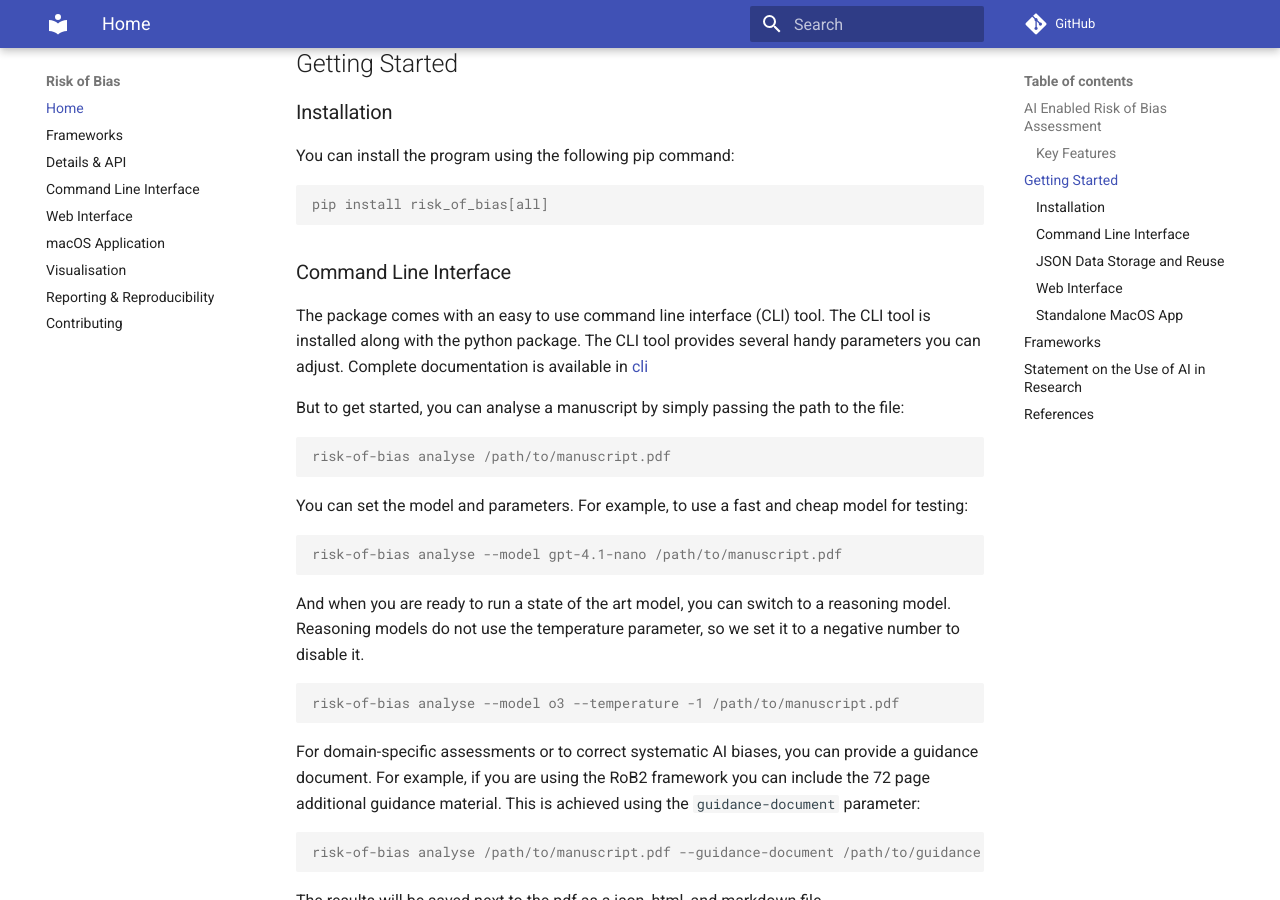
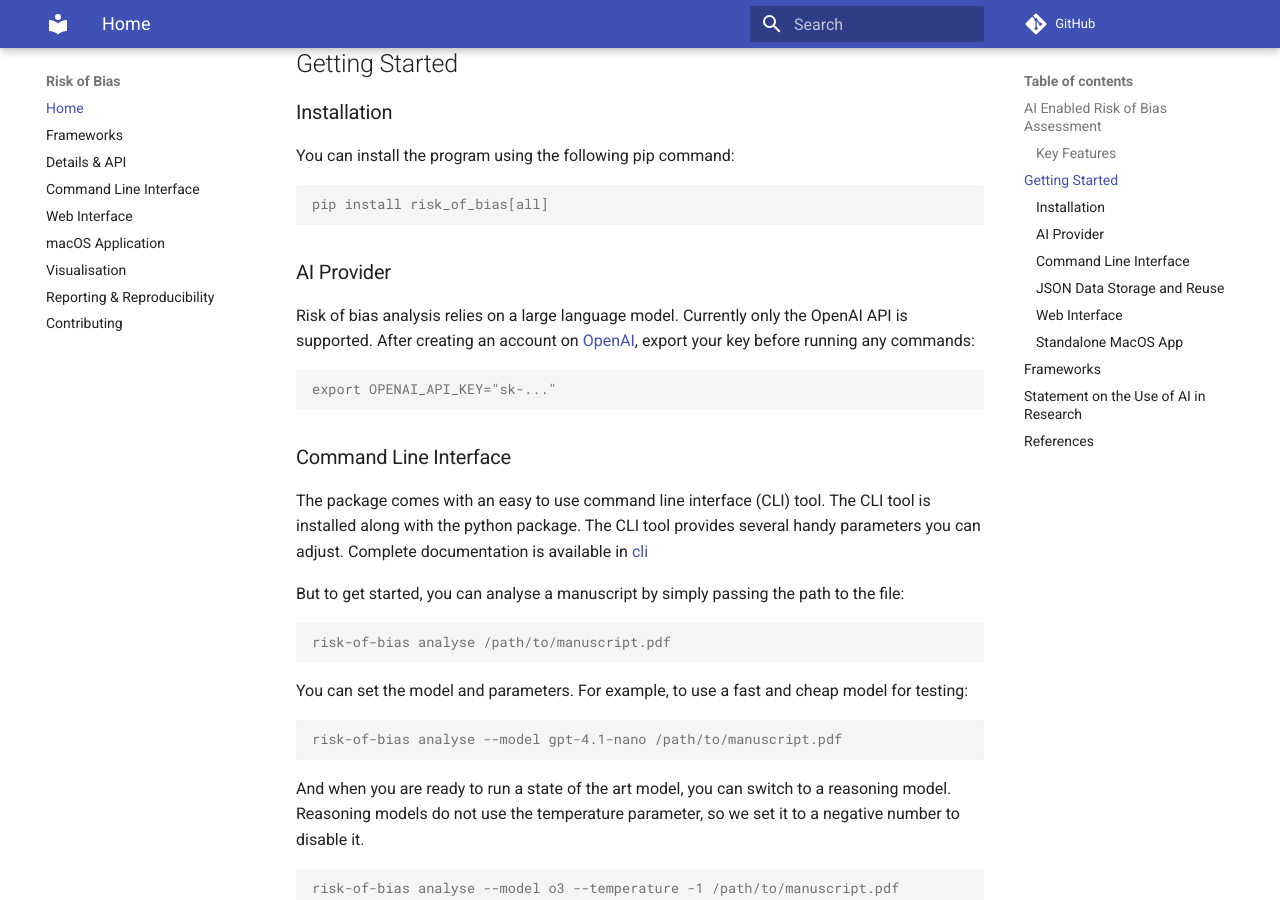
Before and after one commit to rob-luke/risk-of-bias, an MkDocs documentation site: the page built from docs/index.md, in a window 1280 px wide and 900 px high, scrolled down 709 px. Built offline with MkDocs 1.6.1 and Material for MkDocs 9.7.7, drawn with Linux system fonts in a browser that asks for light colours; comment, search, counter and statistics services are not loaded.

````diff
--- a/docs/index.md
+++ b/docs/index.md
@@ -26,6 +26,17 @@ You can install the program using the following pip command:
 
 ```console
 pip install risk_of_bias[all]
+```
+
+### AI Provider
+
+Risk of bias analysis relies on a large language model. Currently only the
+OpenAI API is supported. After creating an account on
+[OpenAI](https://platform.openai.com/), export your key before running any
+commands:
+
+```console
+export OPENAI_API_KEY="sk-..."
 ```
 
 ### Command Line Interface
````
Also changed, not shown: README.md (+11 -0 lines).
